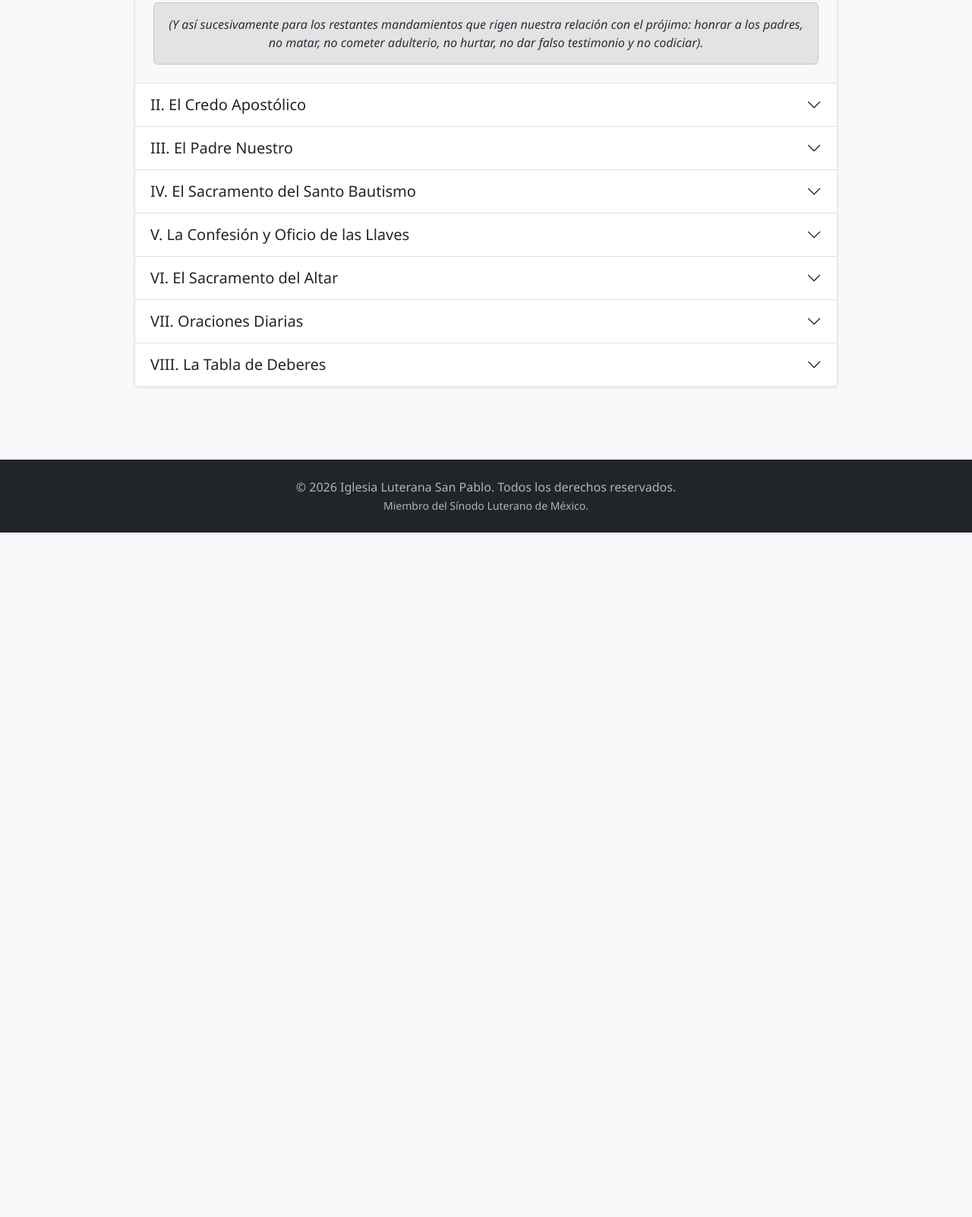
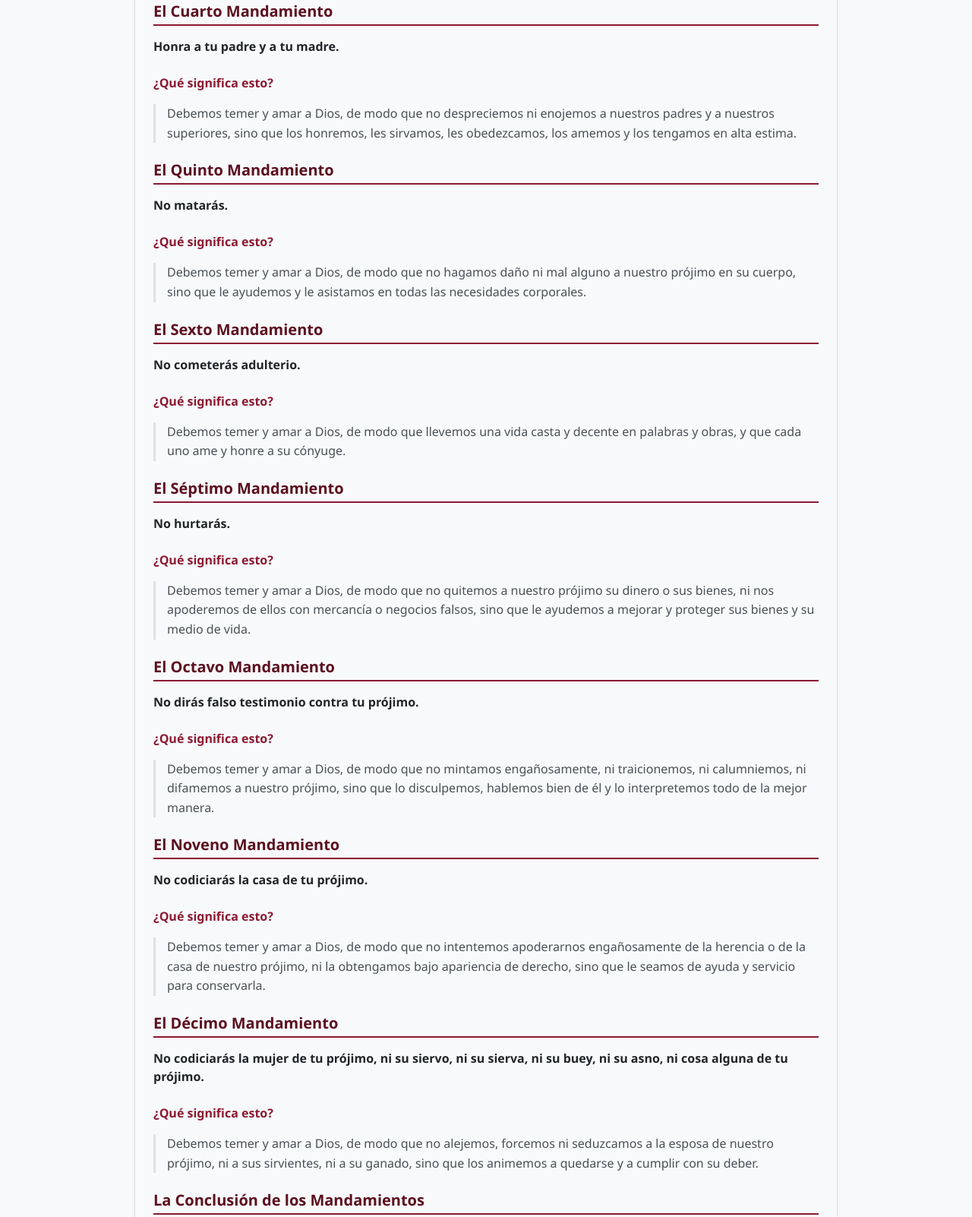
Before and after one commit to juicejeff19/Iglesia-Luterana-San-Pablo, a website: page catecismo.html in a window 1280 px wide. Shown: the part 1216-2818 px from the top of the page at 76% size. Before the commit the page ends 1917 px from the top, so only its background shows below. Drawn offline with nearby package versions, Linux system fonts and the light colour scheme.

Commit message:
catecismo mandamientos

```diff
--- a/catecismo.html
+++ b/catecismo.html
@@ -148,9 +148,46 @@
               <p class="catecismo-q">¿Qué significa esto?</p>
               <p class="catecismo-a">Debemos temer y amar a Dios, de modo que no menospreciemos la predicación ni su Palabra, sino que la consideremos santa, la oigamos y la aprendamos con gusto.</p>
 
-              <div class="alert alert-secondary mt-4 mb-0 text-center">
-                <em>(Y así sucesivamente para los restantes mandamientos que rigen nuestra relación con el prójimo: honrar a los padres, no matar, no cometer adulterio, no hurtar, no dar falso testimonio y no codiciar).</em>
-              </div>
+              <h3 class="part-title mt-4">El Cuarto Mandamiento</h3>
+              <p><strong>Honra a tu padre y a tu madre.</strong></p>
+              <p class="catecismo-q">¿Qué significa esto?</p>
+              <p class="catecismo-a">Debemos temer y amar a Dios, de modo que no despreciemos ni enojemos a nuestros padres y a nuestros superiores, sino que los honremos, les sirvamos, les obedezcamos, los amemos y los tengamos en alta estima.</p>
+
+              <h3 class="part-title mt-4">El Quinto Mandamiento</h3>
+              <p><strong>No matarás.</strong></p>
+              <p class="catecismo-q">¿Qué significa esto?</p>
+              <p class="catecismo-a">Debemos temer y amar a Dios, de modo que no hagamos daño ni mal alguno a nuestro prójimo en su cuerpo, sino que le ayudemos y le asistamos en todas las necesidades corporales.</p>
+
+              <h3 class="part-title mt-4">El Sexto Mandamiento</h3>
+              <p><strong>No cometerás adulterio.</strong></p>
+              <p class="catecismo-q">¿Qué significa esto?</p>
+              <p class="catecismo-a">Debemos temer y amar a Dios, de modo que llevemos una vida casta y decente en palabras y obras, y que cada uno ame y honre a su cónyuge.</p>
+
+              <h3 class="part-title mt-4">El Séptimo Mandamiento</h3>
+              <p><strong>No hurtarás.</strong></p>
+              <p class="catecismo-q">¿Qué significa esto?</p>
+              <p class="catecismo-a">Debemos temer y amar a Dios, de modo que no quitemos a nuestro prójimo su dinero o sus bienes, ni nos apoderemos de ellos con mercancía o negocios falsos, sino que le ayudemos a mejorar y proteger sus bienes y su medio de vida.</p>
+
+              <h3 class="part-title mt-4">El Octavo Mandamiento</h3>
+              <p><strong>No dirás falso testimonio contra tu prójimo.</strong></p>
+              <p class="catecismo-q">¿Qué significa esto?</p>
+              <p class="catecismo-a">Debemos temer y amar a Dios, de modo que no mintamos engañosamente, ni traicionemos, ni calumniemos, ni difamemos a nuestro prójimo, sino que lo disculpemos, hablemos bien de él y lo interpretemos todo de la mejor manera.</p>
+
+              <h3 class="part-title mt-4">El Noveno Mandamiento</h3>
+              <p><strong>No codiciarás la casa de tu prójimo.</strong></p>
+              <p class="catecismo-q">¿Qué significa esto?</p>
+              <p class="catecismo-a">Debemos temer y amar a Dios, de modo que no intentemos apoderarnos engañosamente de la herencia o de la casa de nuestro prójimo, ni la obtengamos bajo apariencia de derecho, sino que le seamos de ayuda y servicio para conservarla.</p>
+
+              <h3 class="part-title mt-4">El Décimo Mandamiento</h3>
+              <p><strong>No codiciarás la mujer de tu prójimo, ni su siervo, ni su sierva, ni su buey, ni su asno, ni cosa alguna de tu prójimo.</strong></p>
+              <p class="catecismo-q">¿Qué significa esto?</p>
+              <p class="catecismo-a">Debemos temer y amar a Dios, de modo que no alejemos, forcemos ni seduzcamos a la esposa de nuestro prójimo, ni a sus sirvientes, ni a su ganado, sino que los animemos a quedarse y a cumplir con su deber.</p>
+
+              <h3 class="part-title mt-4">La Conclusión de los Mandamientos</h3>
+              <p class="catecismo-q">¿Qué dice Dios de todos estos mandamientos?</p>
+              <p class="catecismo-a">Dice así: "Yo soy Jehová tu Dios, fuerte, celoso, que visito la maldad de los padres sobre los hijos hasta la tercera y cuarta generación de los que me aborrecen, y hago misericordia a millares, a los que me aman y guardan mis mandamientos."</p>
+              <p class="catecismo-q">¿Qué significa esto?</p>
+              <p class="catecismo-a">Dios amenaza con castigar a todos los que quebrantan estos mandamientos; por eso debemos temer su ira y no actuar contra ellos. En cambio, promete gracia y todo bien a los que los guardan; por eso debemos amarlo, confiar en él y actuar con gusto conforme a sus mandamientos.</p>
             </div>
           </div>
         </div>
@@ -224,7 +261,7 @@
               <h3 class="part-title mt-4">Sexta Petición</h3>
               <p><strong>Y no nos metas en tentación.</strong></p>
               <p class="catecismo-q">¿Qué significa esto?</p>
-              <p class="catecismo-a">Dios ciertamente no tienta a nadie; pero rogamos en esta petición que Dios nos guarde y preserve, para que el diablo, el mundo y nuestra propia carne no nos engañen ni nos seduzcan a una fe falsa, desesperación u otros grandes vicios y pecados; y que, si somos tentados por ellos, finalmente venzamos y retengamos la victoria.</p>
+              <p class="catecismo-a">Dios ciertamente no tienta a nadie; pero rogamos en esta petición que Dios guarde y preserve, para que el diablo, el mundo y nuestra propia carne no nos engañen ni nos seduzcan a una fe falsa, desesperación u otros grandes vicios y pecados; y que, si somos tentados por ellos, finalmente venzamos y retengamos la victoria.</p>
 
               <h3 class="part-title mt-4">Séptima Petición</h3>
               <p><strong>Mas líbranos del mal.</strong></p>
```
